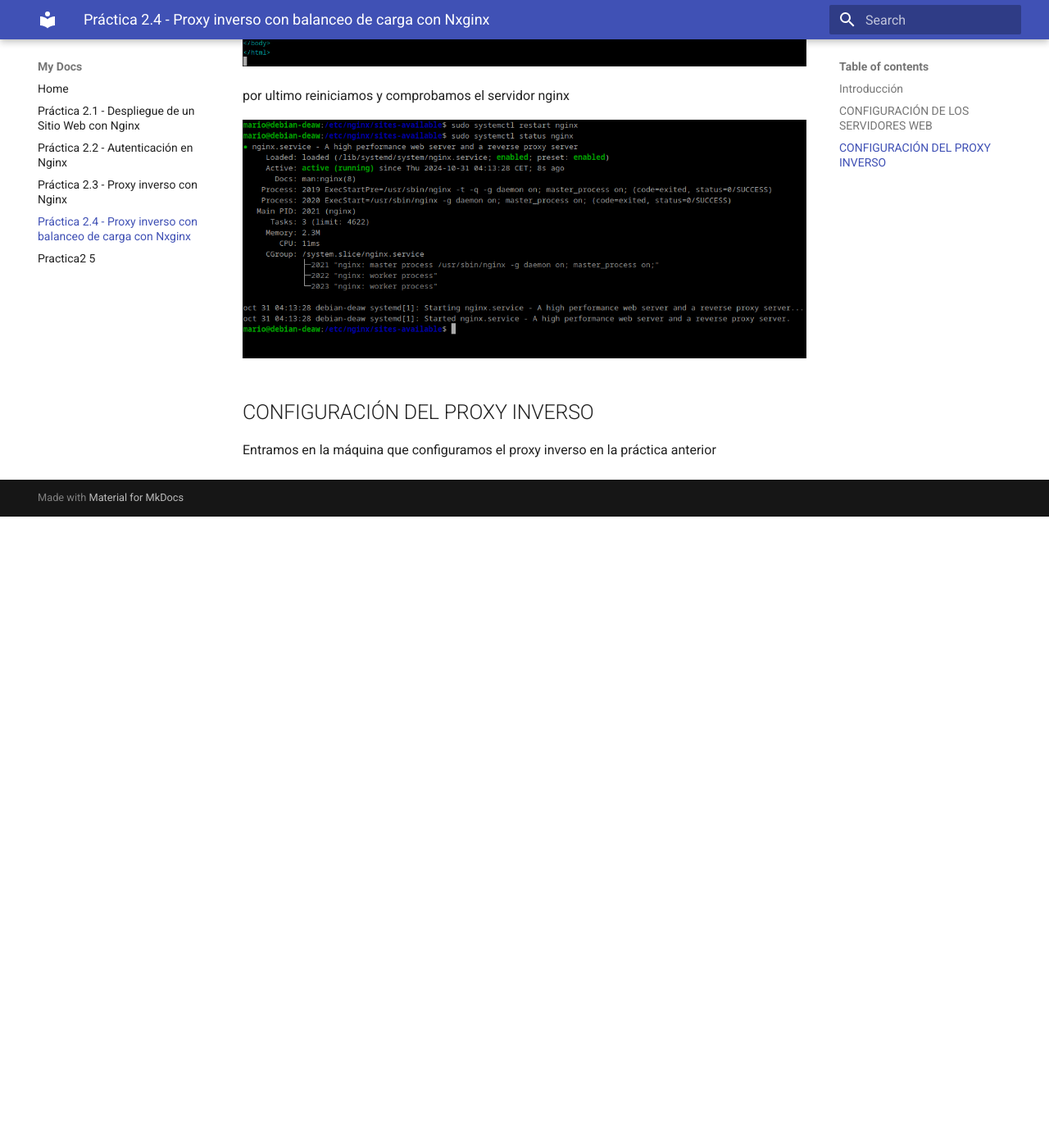
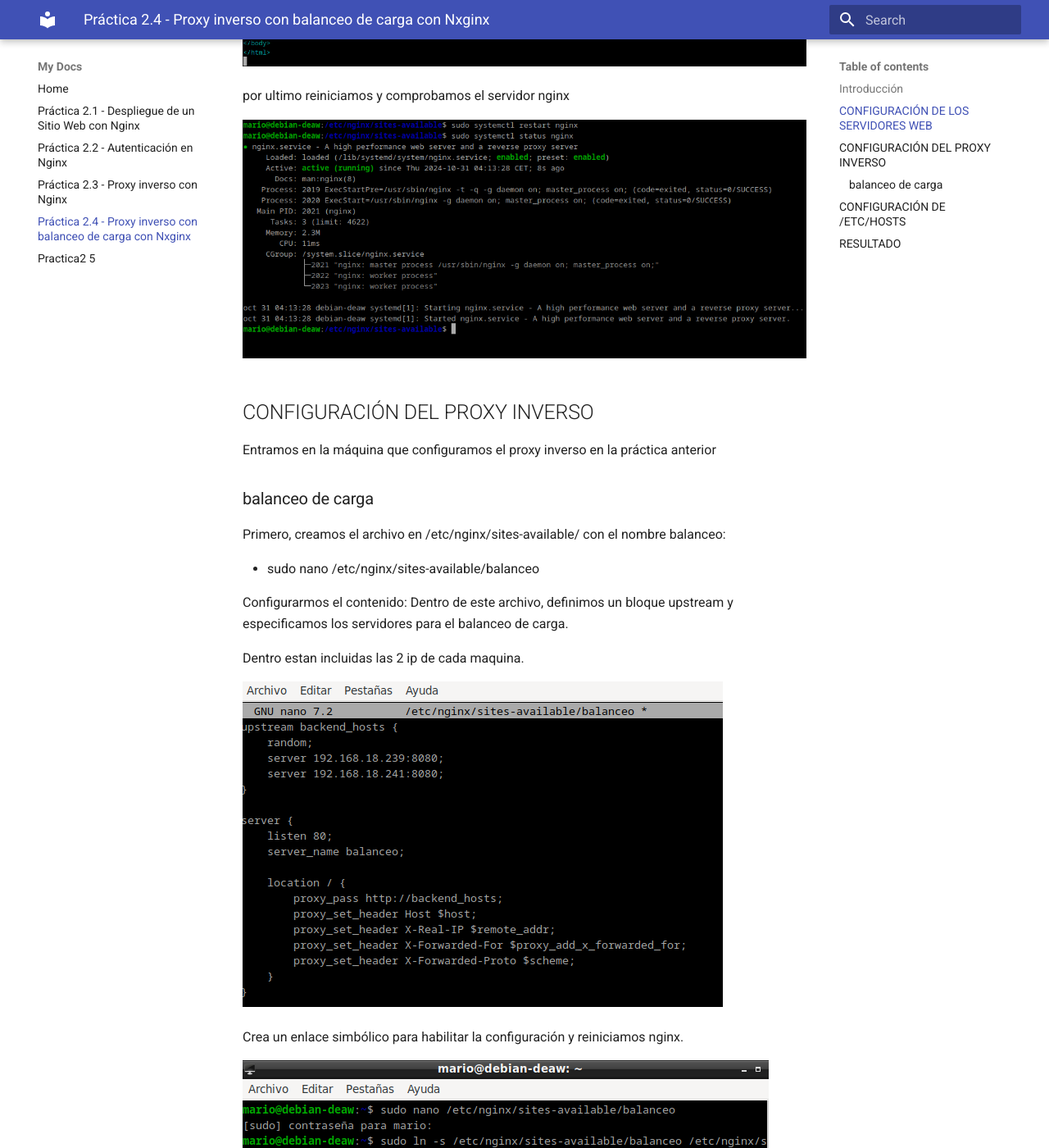
Before and after one commit to Ayusox/DESPLIEGUE-WEB, an MkDocs documentation site: the page built from docs/practica2_4.md, in a window 1280 px wide and 1400 px high, scrolled down 3355 px. Shown: the whole window at 82% size. Built offline with MkDocs 1.6.1 and Material for MkDocs 9.7.7, drawn with Linux system fonts in a browser that asks for light colours; before the commit the page ends 3985 px from its top, so only the background shows below that; some of the changed text lies outside the part shown.

Commit message:
practica 2.4

```diff
--- a/docs/practica2_4.md
+++ b/docs/practica2_4.md
@@ -84,3 +84,41 @@
 ##CONFIGURACIÓN DEL PROXY INVERSO
 
 Entramos en la máquina que configuramos el proxy inverso en la práctica anterior
+
+### balanceo de carga
+Primero, creamos el archivo en /etc/nginx/sites-available/ con el nombre balanceo:
+
+- sudo nano /etc/nginx/sites-available/balanceo
+
+Configurarmos el contenido: Dentro de este archivo, definimos un bloque upstream y especificamos los servidores para el balanceo de carga.
+
+Dentro estan incluidas las 2 ip de cada maquina.
+
+![Descripción de la imagen](images/67.png)
+
+Crea un enlace simbólico para habilitar la configuración y reiniciamos nginx.
+
+![Descripción de la imagen](images/68.png)
+
+Hasta aquí todo bien
+
+![Descripción de la imagen](images/69.png)
+
+## CONFIGURACIÓN DE /ETC/HOSTS
+- Webserver1
+
+![Descripción de la imagen](images/70.png)
+
+- Webserver2
+
+![Descripción de la imagen](images/70.png)
+
+- Proxy inverso
+
+![Descripción de la imagen](images/70.png)
+
+##RESULTADO
+Al entrar en http://balanceo nos mostrara las pagina que muestra.
+![Descripción de la imagen](images/71.png)
+
+![Descripción de la imagen](images/72.png)
```
Also changed, not shown: docs/images/67.png (added), docs/images/68.png (added), docs/images/69.png (added), docs/images/70.png (added), docs/images/71.png (added), docs/images/72.png (added).
